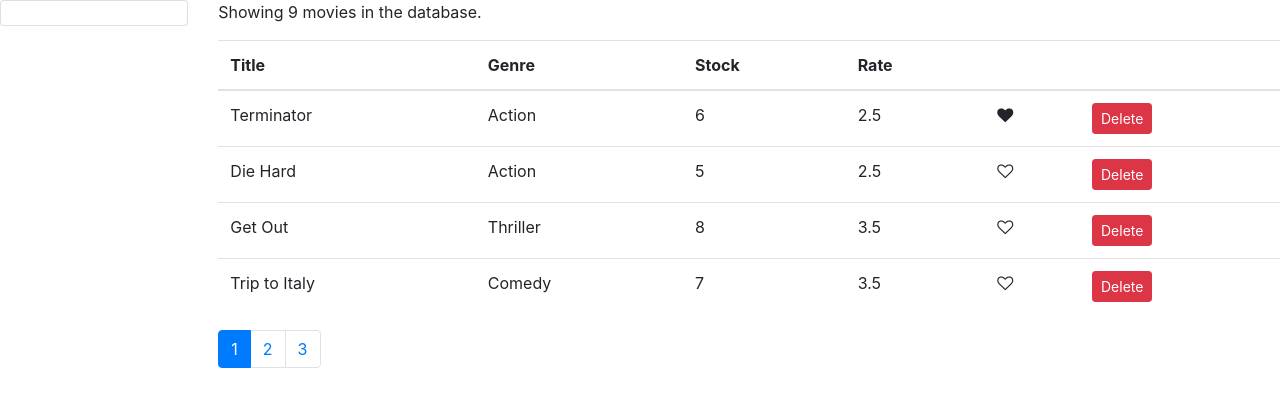
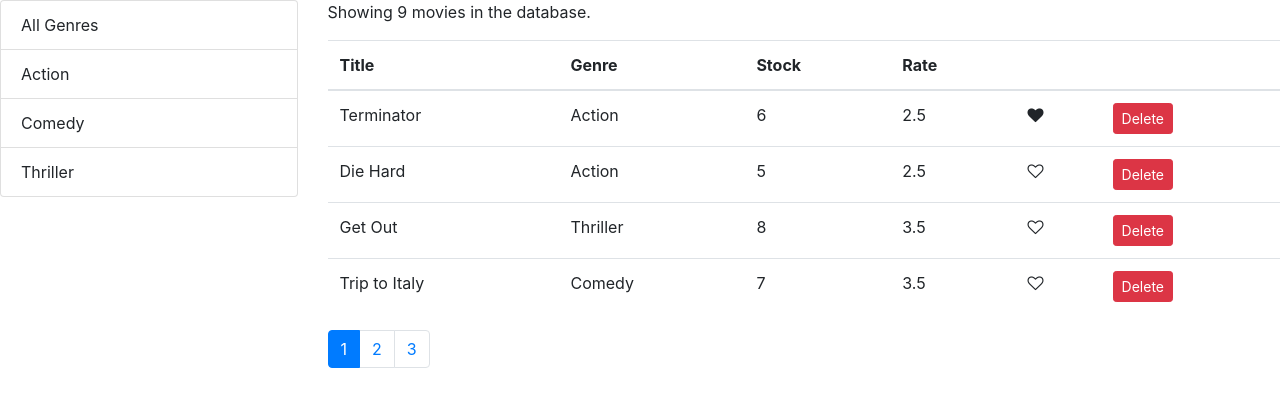
Before and after one commit to luhonglu1/my-react, a React (Create React App) app: page / in a window 1280 px wide. Shown: the top 406 px of the page. Built offline with nearby package versions, Linux system fonts and the light colour scheme.

Commit message:
feat:增加分类

```diff
--- a/src/components/Movies.jsx
+++ b/src/components/Movies.jsx
@@ -1,21 +1,23 @@
 import React, { Component } from 'react'
 import Pagination from './common/pagination'
-import Like from './common/like.jsx'
 import ListGroup from './common/listGroup'
+import MoviesTable from './moviesTable'
 import { getMovies } from '../services/fakeMovieService.js'
 import { getGenres } from '../services/fakeGenreService.js'
 import { paginate } from './utils/pagination.js'
 
 class Movies extends Component {
   state = {
-    movies: [],
-    genres: [],
-    pageSize: 4,
-    currentPage: 1,
+    movies: [], // 电影列表
+    genres: [], // 分类列表
+    pageSize: 4, // 分页规格
+    currentPage: 1, // 当前页
+    // selectedGenre: {}, // 当前分类
   }
 
   componentDidMount() {
-    this.setState({ movies: getMovies(), genres: getGenres() })
+    const genres = [{ name: 'All Genres' }, ...getGenres()]
+    this.setState({ movies: getMovies(), genres })
   }
 
   handleDelete = (movie) => {
@@ -38,66 +40,48 @@ class Movies extends Component {
     this.setState({ currentPage: page })
   }
 
-  handleGenreSelect = (page) => {
-    console.log(page)
+  handleGenreSelect = (genre) => {
+    this.setState({ selectedGenre: genre, currentPage: 1 })
   }
 
   render() {
     const { length: count } = this.state.movies
-    const { pageSize, currentPage, movies: allMovies } = this.state
+    const {
+      pageSize,
+      currentPage,
+      movies: allMovies,
+      genres,
+      selectedGenre,
+    } = this.state
 
     if (count === 0) return <p>There are no movies in the database.</p>
 
-    const movies = paginate(allMovies, currentPage, pageSize)
+    const filtered =
+      selectedGenre && selectedGenre._id
+        ? allMovies.filter((m) => m.genre._id === selectedGenre._id)
+        : allMovies
+
+    const movies = paginate(filtered, currentPage, pageSize)
+
     return (
       <div className="row">
-        <div className="col-2">
+        <div className="col-3">
           <ListGroup
-            items={this.state.genres}
+            items={genres}
+            selectItem={selectedGenre}
             onItemSelect={this.handleGenreSelect}
           ></ListGroup>
         </div>
 
         <div className="col">
-          <p>Showing {count} movies in the database.</p>
-          <table className="table">
-            <thead>
-              <tr>
-                <th>Title</th>
-                <th>Genre</th>
-                <th>Stock</th>
-                <th>Rate</th>
-                <th></th>
-                <th></th>
-              </tr>
-            </thead>
-            <tbody>
-              {movies.map((movie) => (
-                <tr key={movie._id}>
-                  <td>{movie.title}</td>
-                  <td>{movie.genre.name}</td>
-                  <td>{movie.numberInStock}</td>
-                  <td>{movie.dailyRentalRate}</td>
-                  <td>
-                    <Like
-                      onClick={() => this.handleLike(movie)}
-                      liked={movie.liked}
-                    ></Like>
-                  </td>
-                  <td>
-                    <button
-                      onClick={() => this.handleDelete(movie)}
-                      className="btn btn-danger btn-sm"
-                    >
-                      Delete
-                    </button>
-                  </td>
-                </tr>
-              ))}
-            </tbody>
-          </table>
+          <p>Showing {filtered.length} movies in the database.</p>
+          <MoviesTable
+            movies={movies}
+            onLike={this.handleLike}
+            onDelete={this.handleDelete}
+          ></MoviesTable>
           <Pagination
-            itemsCount={count}
+            itemsCount={filtered.length}
             pageSize={pageSize}
             currentPage={currentPage}
             onPageChange={this.handlePageChange}
--- a/src/components/common/listGroup.jsx
+++ b/src/components/common/listGroup.jsx
@@ -1,11 +1,30 @@
 import React from 'react'
 
 const ListGroup = (props) => {
+  let { items, textProperty, valueProperty, selectItem, onItemSelect } = props
+
   return (
     <ul className="list-group">
-      <li className="list-group-item"></li>
+      {items.map((item) => (
+        <li
+          key={item[valueProperty]}
+          onClick={() => onItemSelect(item)}
+          className={
+            selectItem && selectItem._id === item._id
+              ? 'list-group-item active'
+              : 'list-group-item'
+          }
+        >
+          {item[textProperty]}
+        </li>
+      ))}
     </ul>
   )
 }
 
+ListGroup.defaultProps = {
+  textProperty: 'name',
+  valueProperty: '_id',
+}
+
 export default ListGroup
--- /dev/null
+++ b/src/components/moviesTable.jsx
@@ -0,0 +1,44 @@
+import React from 'react'
+import Like from './common/like.jsx'
+
+const MoviesTable = (props) => {
+  const { movies, onLike, onDelete } = props
+
+  return (
+    <table className="table">
+      <thead>
+        <tr>
+          <th>Title</th>
+          <th>Genre</th>
+          <th>Stock</th>
+          <th>Rate</th>
+          <th></th>
+          <th></th>
+        </tr>
+      </thead>
+      <tbody>
+        {movies.map((movie) => (
+          <tr key={movie._id}>
+            <td>{movie.title}</td>
+            <td>{movie.genre.name}</td>
+            <td>{movie.numberInStock}</td>
+            <td>{movie.dailyRentalRate}</td>
+            <td>
+              <Like onClick={() => onLike(movie)} liked={movie.liked}></Like>
+            </td>
+            <td>
+              <button
+                onClick={() => onDelete(movie)}
+                className="btn btn-danger btn-sm"
+              >
+                Delete
+              </button>
+            </td>
+          </tr>
+        ))}
+      </tbody>
+    </table>
+  )
+}
+
+export default MoviesTable
```
